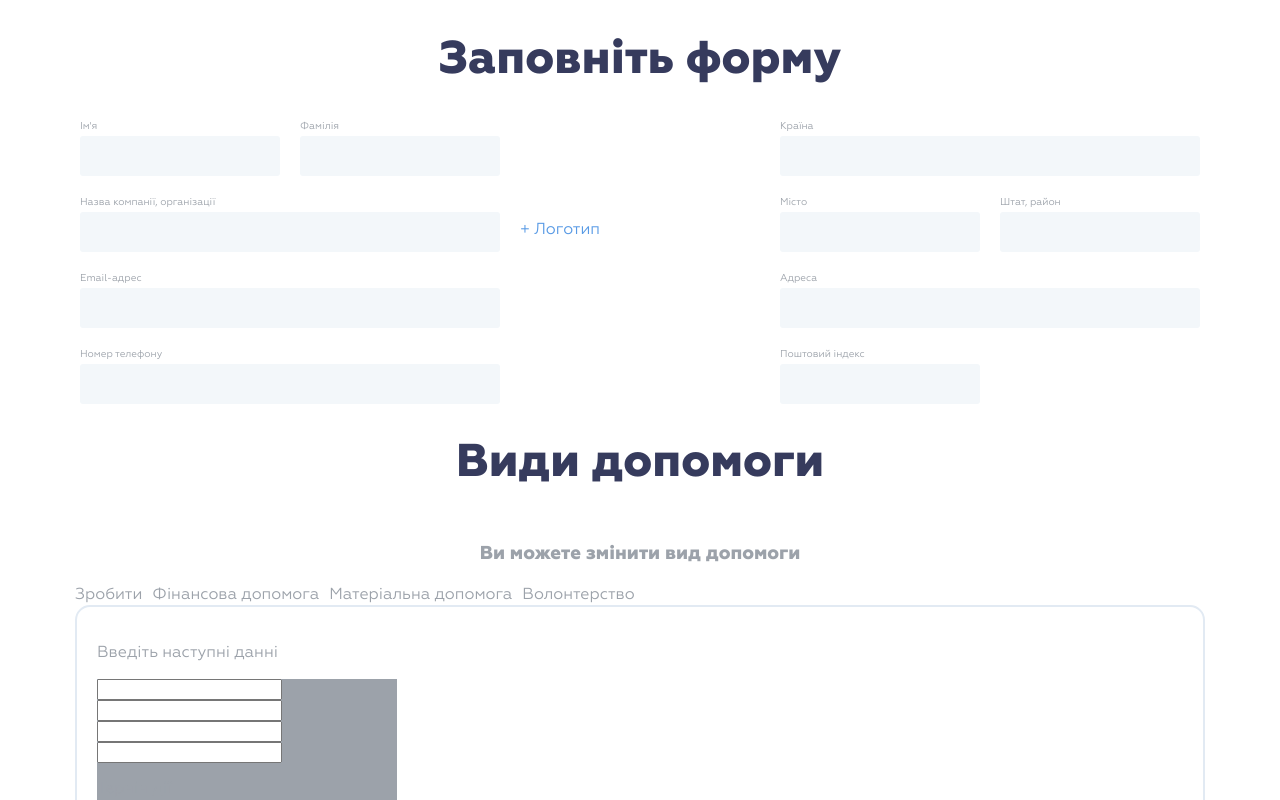
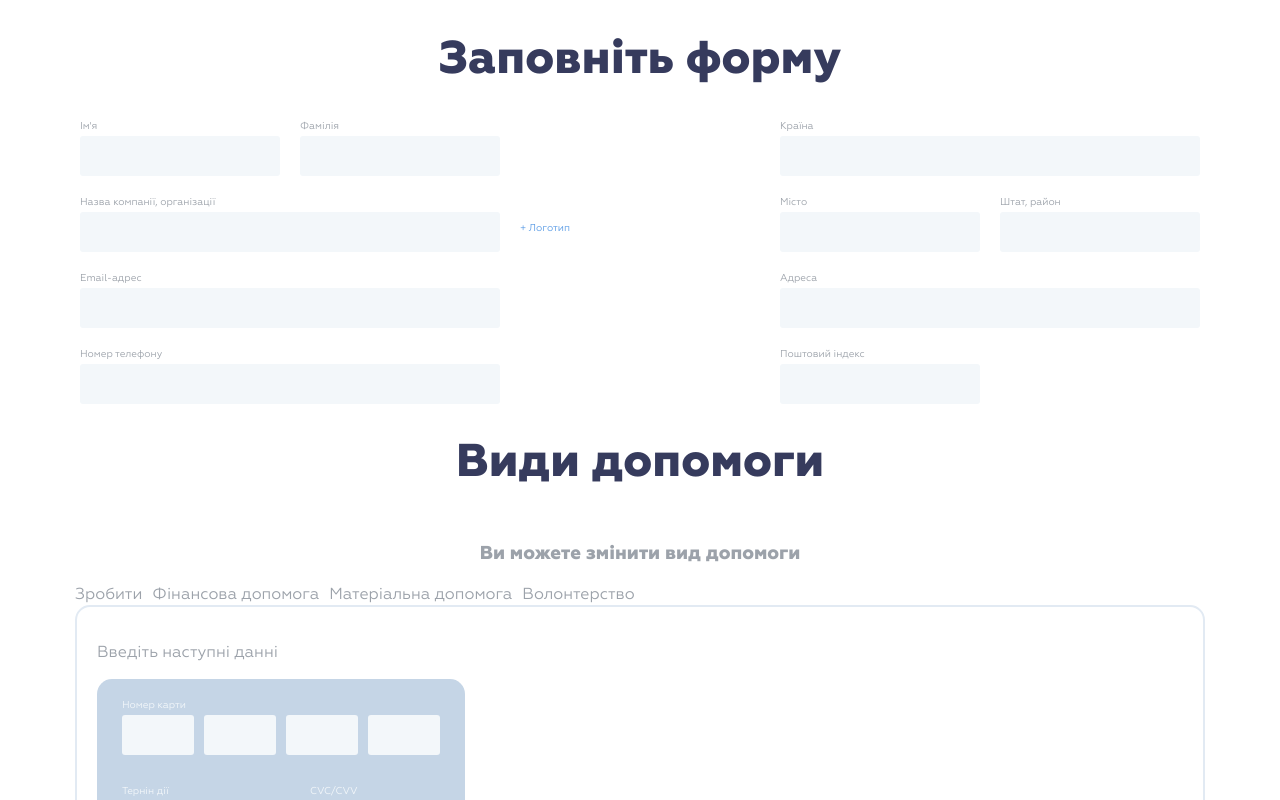
Before and after one commit to Cruciano/charity-form, a React (Create React App) app: page / in a window 1280 px wide. Both pictures are taken after a click on the element "Фінансова допомога". Shown: the top 800 px of the page. Built offline with nearby package versions, Linux system fonts and the light colour scheme.

Commit message:
Card form styles

```diff
--- a/src/App.css
+++ b/src/App.css
@@ -10,3 +10,22 @@
     font-size: 46px;
     color: #363b5d;
 }
+
+label {
+    display: block;
+    font-size: 10px;
+    font-weight: 400;
+    padding-bottom: 3px;
+}
+
+input {
+    background-color: #f3f7fa;
+    box-sizing: border-box;
+    border: none;
+    border-radius: 3px;
+    height: 40px;
+    width: 100%;
+    font-size: 24px;
+    padding: 0 6px;
+    color: #363b5d;
+}
--- a/src/components/CharityForm/CharityForm.module.css
+++ b/src/components/CharityForm/CharityForm.module.css
@@ -8,25 +8,6 @@
     display: grid;
     grid-template-columns: 200px 200px 240px 200px 200px;
     gap: 20px;
-}
-
-.inputField > label {
-    display: block;
-    font-size: 10px;
-    font-weight: 400;
-    padding-bottom: 3px;
-}
-
-.inputField > input {
-    background-color: #f3f7fa;
-    box-sizing: border-box;
-    border: none;
-    border-radius: 3px;
-    height: 40px;
-    width: 100%;
-    font-size: 24px;
-    padding: 0 6px;
-    color: #363b5d;
 }
 
 .inputLogo {
--- a/src/components/CharityForm/CharityForm.tsx
+++ b/src/components/CharityForm/CharityForm.tsx
@@ -1,4 +1,4 @@
-import React, {FC} from 'react';
+import React, {createContext, FC} from 'react';
 import {Form, Formik, FormikHelpers} from 'formik';
 import {schema} from "./validationSchema";
 import InputField, {InputFieldProps} from "./InputField";
@@ -17,6 +17,8 @@ const fields: Array<InputFieldProps> = [
     {value: "address", name: "Адреса", style: {gridColumnStart: 4, gridColumnEnd: 6}},
     {value: "zipCode", name: "Поштовий індекс", style: {gridColumn: 4}},
 ]
+
+export const CardContext = createContext((field: string, value: any) => { });
 
 const CharityForm: FC = () => {
     const initValues = fields.reduce((acc: object, field: InputFieldProps) => ({...acc, [field.value]: ''}), {});
@@ -59,7 +61,9 @@ const CharityForm: FC = () => {
                     </div>
                     <h1>Види допомоги</h1>
                     <h3>Ви можете змінити вид допомоги</h3>
-                    <TabBlock/>
+                    <CardContext.Provider value={formik.setFieldValue}>
+                        <TabBlock/>
+                    </CardContext.Provider>
                     <button className={styles.submit} type="submit">Допомогти</button>
                 </Form>
             )}
--- a/src/components/CreditCardForm/CreditCardForm.module.css
+++ b/src/components/CreditCardForm/CreditCardForm.module.css
@@ -1,5 +1,31 @@
 .card {
-    width: 300px;
-    height: 200px;
-    background-color: #9ca2aa;
+    width: 318px;
+    height: 146px;
+    background-color: #c5d5e6;
+    padding: 20px 25px;
+    border-radius: 15px;
+    font-size: 10px;
 }
+
+.card label {
+    color: #f3f7fa;
+}
+
+.numberInput {
+    display: inline-block;
+    width: 72px;
+}
+
+.numberInput:not(:first-of-type) {
+    margin-left: 10px;
+}
+
+.card .infoInput {
+    display: inline-block;
+    margin-top: 30px;
+    width: 130px;
+}
+
+.card .infoInput:last-of-type {
+    float: right;
+}
--- a/src/components/CreditCardForm/CreditCardForm.tsx
+++ b/src/components/CreditCardForm/CreditCardForm.tsx
@@ -1,8 +1,10 @@
-import React, {FC, isValidElement, useEffect, useState} from 'react';
+import React, {FC, useContext, useEffect, useState} from 'react';
 import styles from "./CreditCardForm.module.css";
+import {CardContext} from "../CharityForm/CharityForm";
 
 const CreditCardForm: FC = () => {
-    const [cardNumber, setCardNumber] = useState<string>('');
+    const setField = useContext(CardContext);
+
     const [tetrad1, setTetrad1] = useState<string>('');
     const [tetrad2, setTetrad2] = useState<string>('');
     const [tetrad3, setTetrad3] = useState<string>('');
@@ -14,36 +16,50 @@ const CreditCardForm: FC = () => {
     const onChangeHandle = (e: React.ChangeEvent<HTMLInputElement>, set: React.Dispatch<React.SetStateAction<string>>) => {
         const value: string = e.target.value;
 
-        if(!isNaN(Number(value))) {
-            if(value.length === 4) {
+        if (!isNaN(Number(value))) {
+            if (value.length === 4) {
                 //@ts-ignore
                 e.target.nextSibling.focus();
             }
-            if(value.length === 0 && e.target.previousSibling) {
+            if (value.length === 0 && e.target.previousSibling) {
                 //@ts-ignore
                 e.target.previousSibling.focus();
             }
-
             set(value);
         }
     }
 
     useEffect(() => {
-        setCardNumber(`${tetrad1}${tetrad2}${tetrad3}${tetrad4}`);
-    }, [tetrad1, tetrad2, tetrad3, tetrad4])
+        setField("creditCard", {
+            number: `${tetrad1}${tetrad2}${tetrad3}${tetrad4}`,
+            validity: validity,
+            cvv: cvv,
+        });
+    }, [tetrad1, tetrad2, tetrad3, tetrad4, validity, cvv])
+
 
     return (
         <div>
             <p>Введіть наступні данні</p>
             <div className={styles.card}>
-                <input type="text" value={tetrad1} maxLength={4} onChange={e => onChangeHandle(e, setTetrad1)}/>
-                <input type="text" value={tetrad2} maxLength={4} onChange={e => onChangeHandle(e, setTetrad2)}/>
-                <input type="text" value={tetrad3} maxLength={4} onChange={e => onChangeHandle(e, setTetrad3)}/>
-                <input type="text" value={tetrad4} maxLength={4} onChange={e => onChangeHandle(e, setTetrad4)}/>
-                <p>Тернін дії</p>
-                <input type="text" value={validity} onChange={e => setValidity(e.target.value)}/>
-                <p>CVC/CVV</p>
-                <input type="text" value={cvv} onChange={e => setCvv(e.target.value)}/>
+                <label>Номер карти</label>
+                <input className={styles.numberInput} type="text" value={tetrad1} maxLength={4}
+                    onChange={e => onChangeHandle(e, setTetrad1)} />
+                <input className={styles.numberInput} type="text" value={tetrad2} maxLength={4}
+                    onChange={e => onChangeHandle(e, setTetrad2)} />
+                <input className={styles.numberInput} type="text" value={tetrad3} maxLength={4}
+                    onChange={e => onChangeHandle(e, setTetrad3)} />
+                <input className={styles.numberInput} type="text" value={tetrad4} maxLength={4}
+                    onChange={e => onChangeHandle(e, setTetrad4)} />
+
+                <div className={styles.infoInput}>
+                    <label>Тернін дії</label>
+                    <input type="text" value={validity} maxLength={5} onChange={e => setValidity(e.target.value)}/>
+                </div>
+                <div className={styles.infoInput}>
+                    <label>CVC/CVV</label>
+                    <input type="text" value={cvv} maxLength={3} onChange={e => setCvv(e.target.value)}/>
+                </div>
             </div>
         </div>
     );
```
